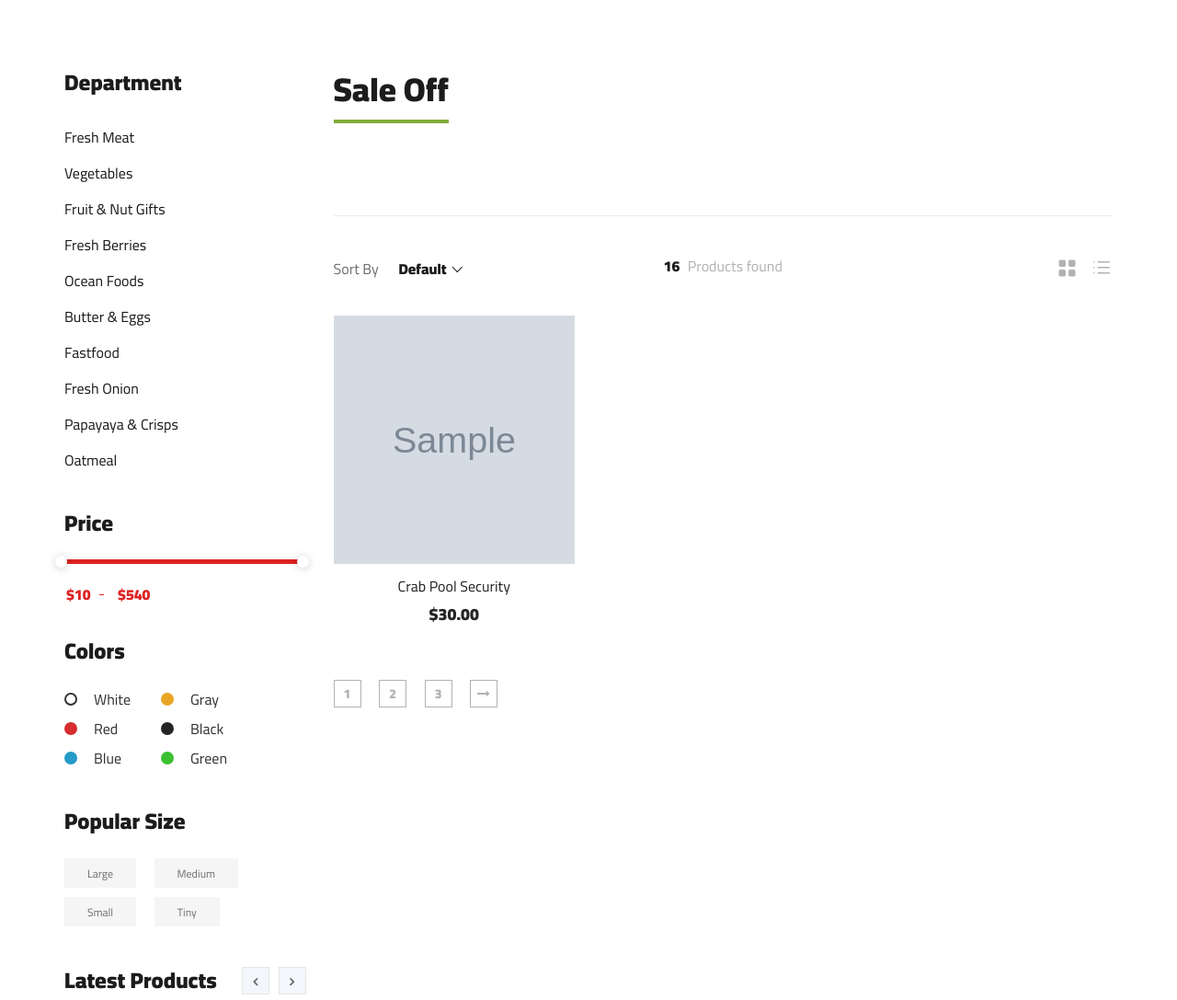
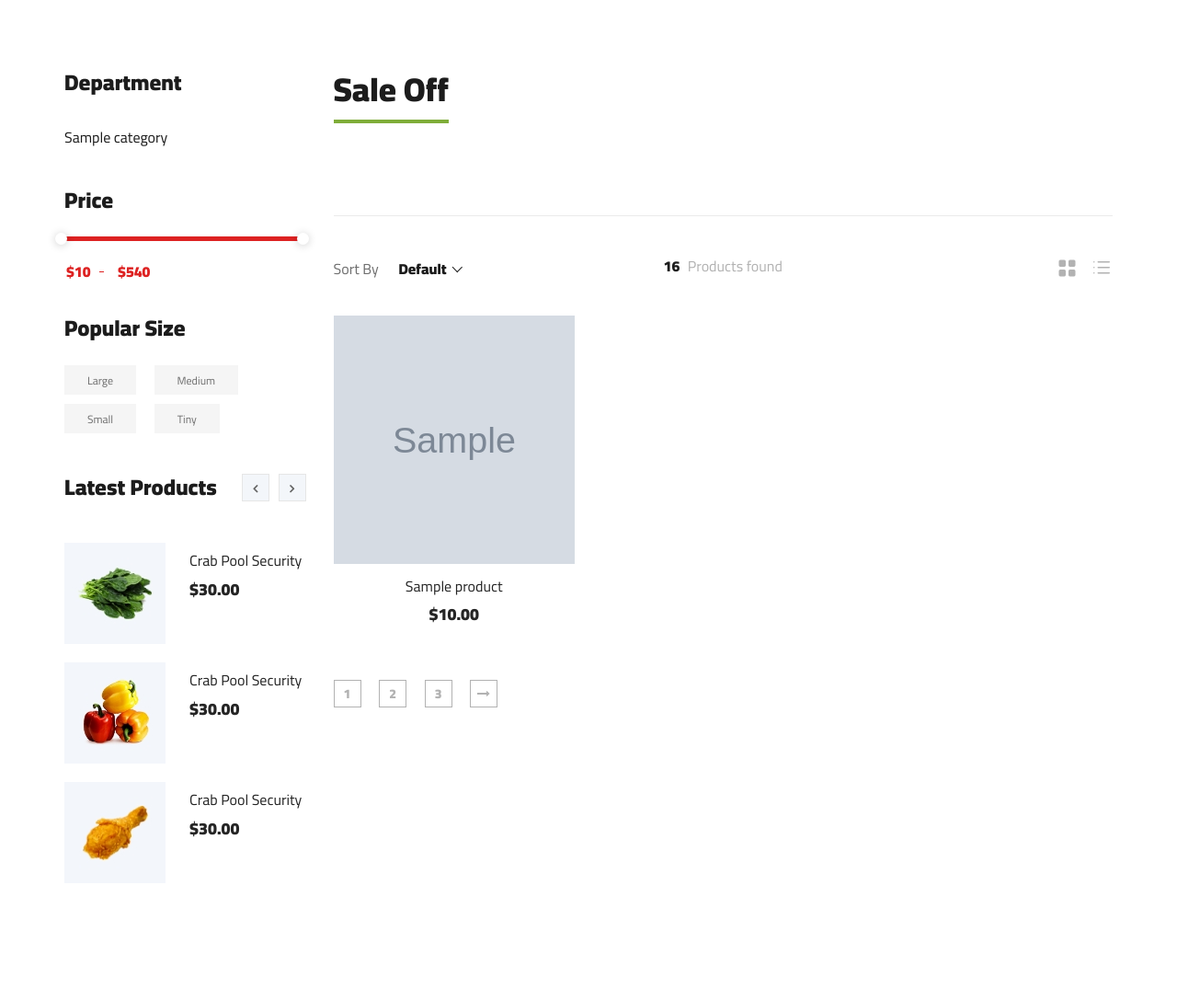
Before and after one commit to SheldWar/Product_Market, a Django app: page / in a window 1280 px wide. Shown: the part 376-1463 px from the top of the page at 92% size. Run offline with Django 3.2, Linux system fonts and the light colour scheme; tables that the repository leaves empty hold one stand-in row (values such as "Sample post"); grey boxes marked "Sample" are stand-in pictures; some libraries are stand-ins or nearby versions.

Commit message:
Add categories, categories set

```diff
--- a/shop/models.py
+++ b/shop/models.py
@@ -1,4 +1,5 @@
 from django.db import models
+from django.urls import reverse
 
 """
 Product
@@ -42,6 +43,9 @@ class Category(models.Model):
     title = models.CharField(max_length=50, verbose_name='Категория')
     slug = models.SlugField(max_length=100, unique=True, verbose_name='Транслит')
 
+    def get_absolute_url(self):
+        return reverse('shop_category', args=[self.slug])
+
     def __str__(self):
         return self.title
 
--- a/shop/templates/shop/shop.html
+++ b/shop/templates/shop/shop.html
@@ -11,7 +11,7 @@
                 <div class="breadcrumb__text">
                     <h2>Organi Shop</h2>
                     <div class="breadcrumb__option">
-                        <a href="./index.html">Home</a>
+                        <a href="/">Home</a>
                         <span>Shop</span>
                     </div>
                 </div>
@@ -30,16 +30,9 @@
                     <div class="sidebar__item">
                         <h4>Department</h4>
                         <ul>
-                            <li><a href="#">Fresh Meat</a></li>
-                            <li><a href="#">Vegetables</a></li>
-                            <li><a href="#">Fruit & Nut Gifts</a></li>
-                            <li><a href="#">Fresh Berries</a></li>
-                            <li><a href="#">Ocean Foods</a></li>
-                            <li><a href="#">Butter & Eggs</a></li>
-                            <li><a href="#">Fastfood</a></li>
-                            <li><a href="#">Fresh Onion</a></li>
-                            <li><a href="#">Papayaya & Crisps</a></li>
-                            <li><a href="#">Oatmeal</a></li>
+                            {% for category in categories %}
+                            <li><a href="{{ category.get_absolute_url }}">{{ category.title }}</a></li>
+                            {% endfor %}
                         </ul>
                     </div>
                     <div class="sidebar__item">
@@ -57,45 +50,6 @@
                                     <input type="text" id="maxamount">
                                 </div>
                             </div>
-                        </div>
-                    </div>
-                    <div class="sidebar__item sidebar__item__color--option">
-                        <h4>Colors</h4>
-                        <div class="sidebar__item__color sidebar__item__color--white">
-                            <label for="white">
-                                White
-                                <input type="radio" id="white">
-                            </label>
-                        </div>
-                        <div class="sidebar__item__color sidebar__item__color--gray">
-                            <label for="gray">
-                                Gray
-                                <input type="radio" id="gray">
-                            </label>
-                        </div>
-                        <div class="sidebar__item__color sidebar__item__color--red">
-                            <label for="red">
-                                Red
-                                <input type="radio" id="red">
-                            </label>
-                        </div>
-                        <div class="sidebar__item__color sidebar__item__color--black">
-                            <label for="black">
-                                Black
-                                <input type="radio" id="black">
-                            </label>
-                        </div>
-                        <div class="sidebar__item__color sidebar__item__color--blue">
-                            <label for="blue">
-                                Blue
-                                <input type="radio" id="blue">
-                            </label>
-                        </div>
-                        <div class="sidebar__item__color sidebar__item__color--green">
-                            <label for="green">
-                                Green
-                                <input type="radio" id="green">
-                            </label>
                         </div>
                     </div>
                     <div class="sidebar__item">
@@ -263,8 +217,8 @@
                                 </ul>
                             </div>
                             <div class="product__item__text">
-                                <h6><a href="#">Crab Pool Security</a></h6>
-                                <h5>$30.00</h5>
+                                <h6><a href="#">{{ product.title }}</a></h6>
+                                <h5>${{ product.price }}</h5>
                             </div>
                         </div>
                     </div>
--- a/shop/urls.py
+++ b/shop/urls.py
@@ -5,7 +5,8 @@ from django.urls import path, include
 from .views import Shop
 
 urlpatterns = [
-    path('', Shop.as_view()),
+    path('', Shop.as_view(), name='home'),
+    path('<str:slug>', Shop.as_view(), name='shop_category'),
 ]
 
 if settings.DEBUG:
--- a/shop/views.py
+++ b/shop/views.py
@@ -2,7 +2,7 @@ from django.http import HttpResponse
 from django.shortcuts import render
 from django.views.generic import ListView
 
-from shop.models import Product
+from .models import Product, Category
 
 
 class Shop(ListView):
@@ -11,3 +11,15 @@ class Shop(ListView):
     template_name = 'shop/shop.html'
     context_object_name = 'products'
     paginate_by = 12
+
+    def get_queryset(self):
+        if self.kwargs:
+            return Product.objects.filter(category__slug=self.kwargs['slug'])
+        else:
+            return Product.objects.all()
+
+    def get_context_data(self, *, object_list=None, **kwargs):
+        context = super().get_context_data(**kwargs)
+        context['categories'] = Category.objects.all()
+
+        return context
--- a/templates/inc/_header.html
+++ b/templates/inc/_header.html
@@ -44,13 +44,13 @@
         <div class="row">
             <div class="col-lg-3">
                 <div class="header__logo">
-                    <a href=""><img src="{% static 'img/logo.png' %}" alt=""></a>
+                    <a href="/"><img src="{% static 'img/logo.png' %}" alt=""></a>
                 </div>
             </div>
             <div class="col-lg-6">
                 <nav class="header__menu">
                     <ul>
-                        <li class="active"><a href="">Home</a></li>
+                        <li class="active"><a href="/">Home</a></li>
                         <li><a href="#">Pages</a>
                             <ul class="header__menu__dropdown">
                                 <li><a href="./shop-details.html">Shop Details</a></li>
```
